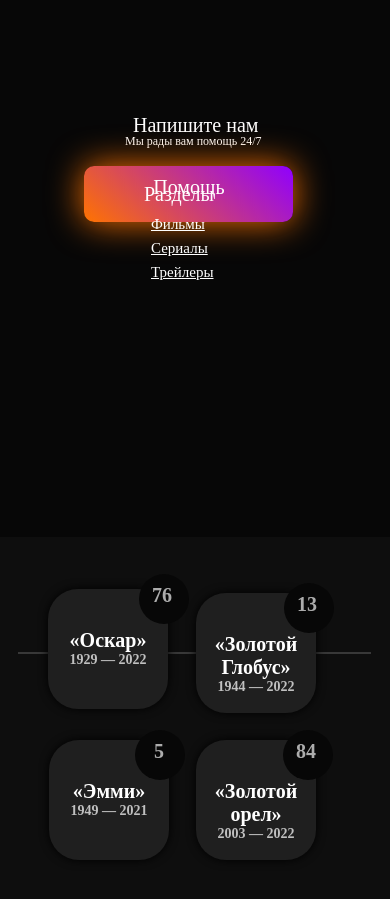
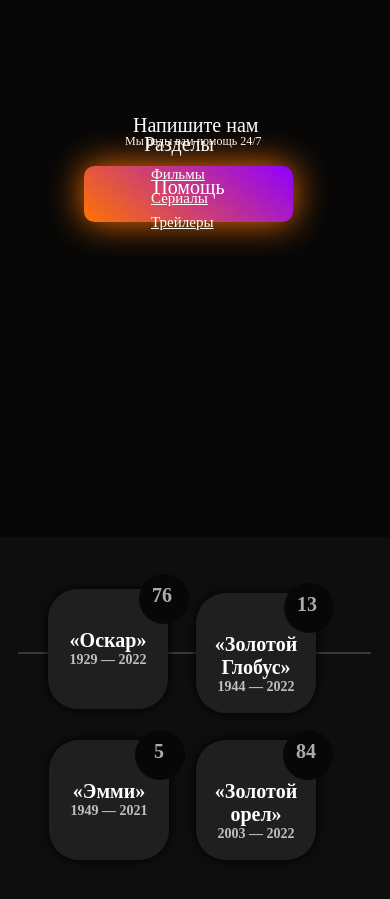
Before and after one commit to Qwertdhj/11122, a plain HTML site: page index.html in a window 390 px wide. Shown: the part 2780-3679 px from the top of the page. Drawn offline with nearby package versions, Linux system fonts and the light colour scheme; a web font is replaced by a local one.

Commit message:
Update adaptation.css

```diff
--- a/css/adaptation.css
+++ b/css/adaptation.css
@@ -414,7 +414,7 @@ margin-left: 0;
     .rrs {
         FONT-WEIGHT: 500;
         position: absolute;
-        margin-top: 5200px;
+        margin-top: 5100px;
         color: white;
         margin-left: 136px;
     }
```
